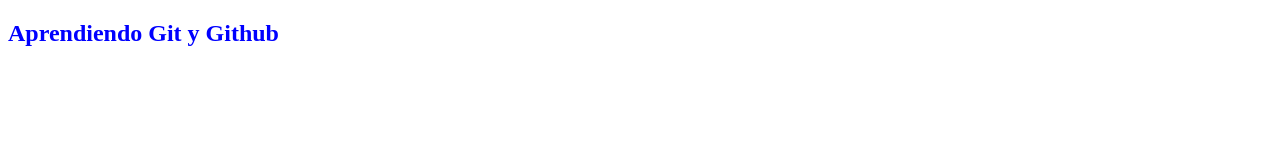
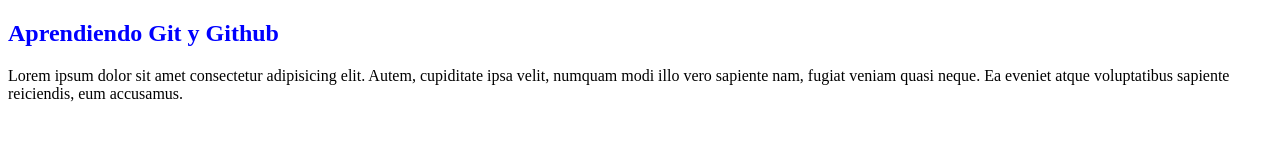
Before and after one commit to nemi1414/coder-demo, a plain HTML site: page index.html in a window 1280 px wide. Drawn offline with Linux system fonts and the light colour scheme.

Commit message:
agregado nuevo parrafo

```diff
--- a/index.html
+++ b/index.html
@@ -10,6 +10,7 @@
     <main>
         <section>
             <h1>Aprendiendo Git y Github</h1>
+            <p>Lorem ipsum dolor sit amet consectetur adipisicing elit. Autem, cupiditate ipsa velit, numquam modi illo vero sapiente nam, fugiat veniam quasi neque. Ea eveniet atque voluptatibus sapiente reiciendis, eum accusamus.</p>
         </section>
     </main>
 </body>
```
